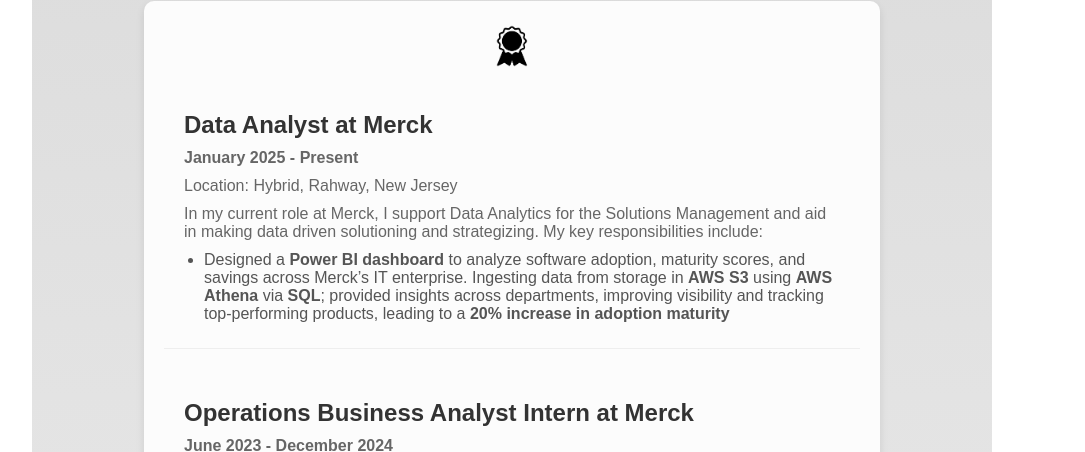
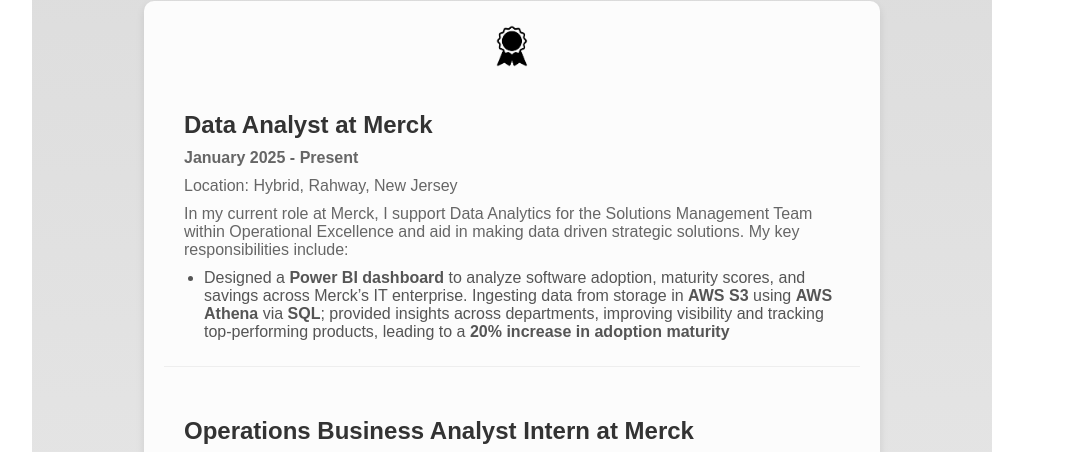
Before and after one commit to ashita03/ashita03.github.io, a plain HTML site: page work-experience.html in a window 1280 px wide. Shown: the part 272-724 px from the top of the page, without its empty margins (128-1213 px from the left). Drawn offline with Linux system fonts and the light colour scheme.

Commit message:
rectifications in work experience

```diff
--- a/work-experience.html
+++ b/work-experience.html
@@ -58,8 +58,9 @@
                     <h4>Data Analyst at Merck</h4>
                     <p><b>January 2025 - Present</b></p>
                     <p>Location: Hybrid, Rahway, New Jersey</p>
-                    <p>In my current role at Merck, I support Data Analytics for the Solutions Management and aid in
-                        making data driven solutioning and strategizing. My key responsibilities include:</p>
+                    <p>In my current role at Merck, I support Data Analytics for the Solutions Management Team within
+                        Operational Excellence and aid in
+                        making data driven strategic solutions. My key responsibilities include:</p>
                     <ul>
                         <li>Designed a <b>Power BI dashboard</b> to analyze software adoption, maturity scores, and
                             savings across Merck’s IT enterprise. Ingesting data from storage in <b>AWS S3</b> using
```
